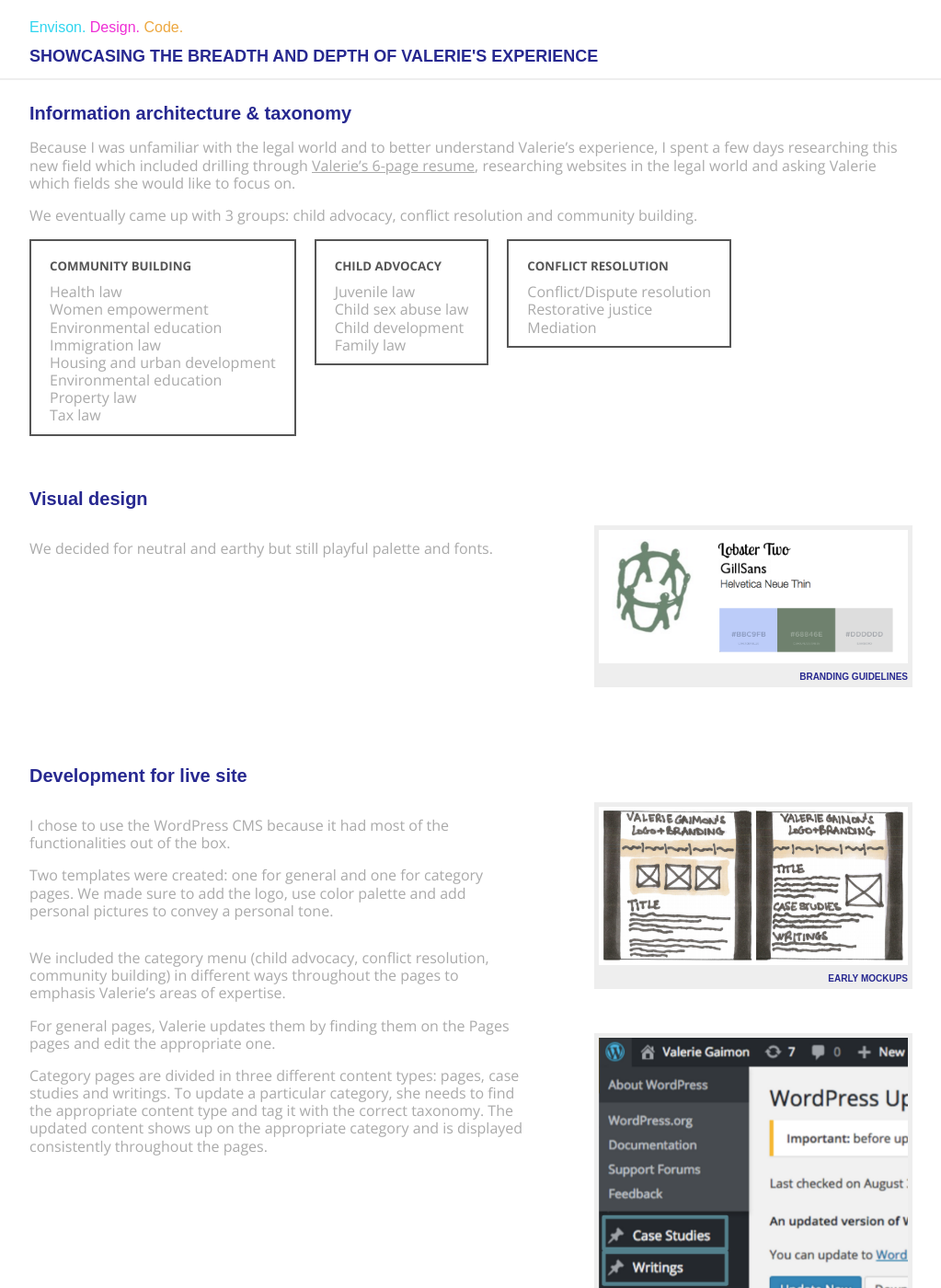
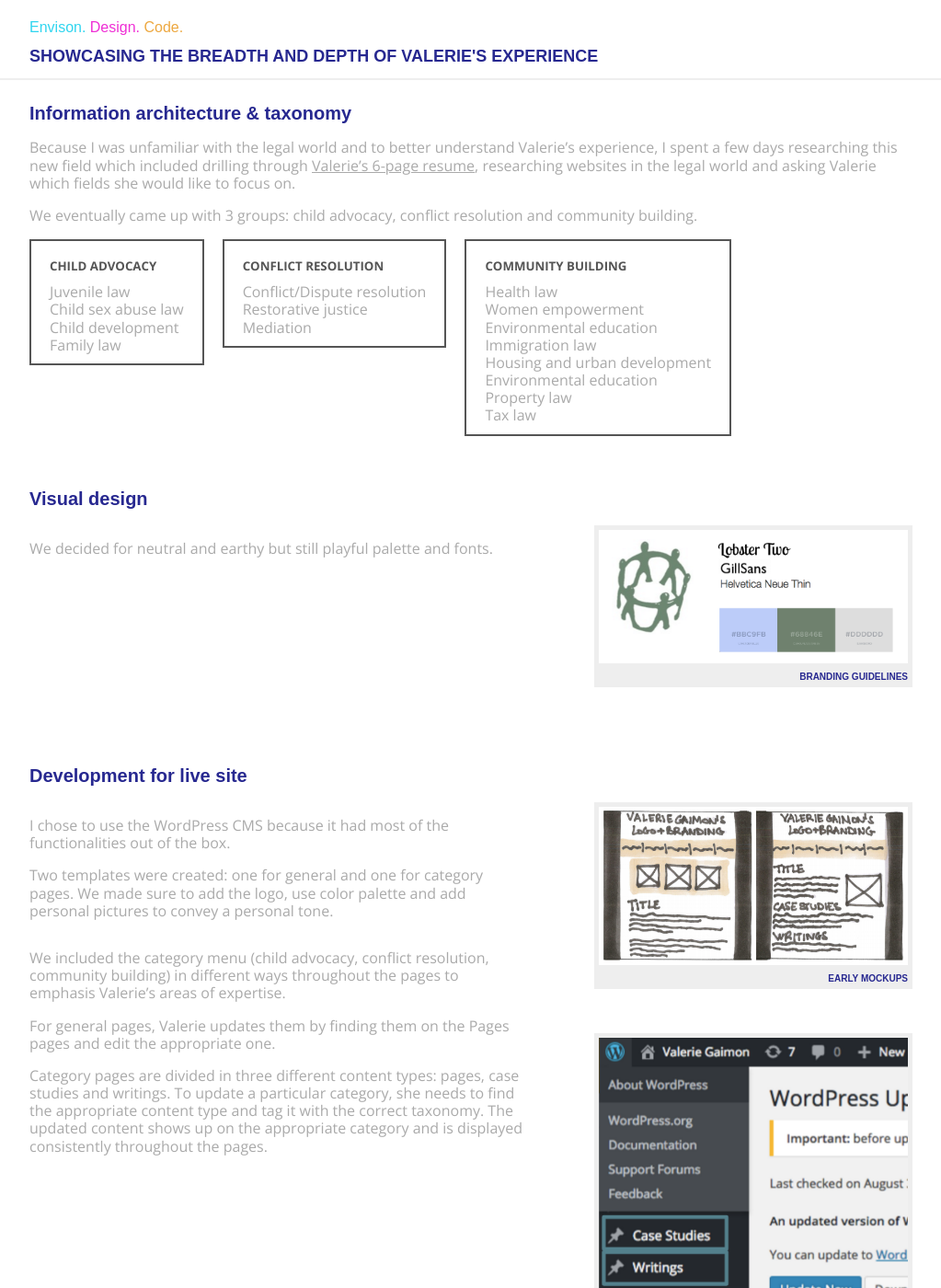
Before and after one commit to designesse/envision-design-code, a Jekyll site: the page built from _projects/2-valerieGaimon.markdown, in a window 1280 px wide and 1400 px high, scrolled down 748 px. Shown: the whole window at 92% size, without its empty margins (128-1151 px from the left). Built offline with Jekyll 4.4.1, drawn with Linux system fonts in a browser that asks for light colours; some web fonts are replaced; some of the changed text lies outside the part shown.

Commit message:
Update homepage and lessons learned for all projects.

```diff
--- a/_pages/index.html
+++ b/_pages/index.html
@@ -8,7 +8,7 @@
 	<p><em>Hi! I'm Malina Randrianavony, a UX/Product designer based in Colorado.</em></p>
 	<p>As a <em>designer at &#9829;</em>, <em>engineer by trade</em> and artist on occasions, I create experiences with beauty, functionality and meaning in mind.</p>
 	<p>With a technical career accross multiple industries, rotating hobbies to challenge my creativity and perspective, and a personal life that spreads across three continents, <em>I am passionate about bridging the gap between disciplines and cultures</em>.</p>
-	<p>Most of my skills are self-taught or learned on the job so I do my best work when diving into a new project. I learn about the stakeholders' goals, discover the pressing problems and gather the resources to <em>create beautiful, functional and meaningful products</em>.</p>
+	<p><em>Most of my skills are self-taught or learned on the job</em> so I do my best work when diving into a new project. I learn about the stakeholders' goals, discover the pressing problems and gather the resources to <em>create beautiful, functional and meaningful products</em>.</p>
 </section>
 
 {% for project in site.projects %}
--- a/_projects/2-valerieGaimon.markdown
+++ b/_projects/2-valerieGaimon.markdown
@@ -45,17 +45,6 @@
 	<p>We eventually came up with 3 groups: child advocacy, conflict resolution and community building.</p>
 	<ul class="boxes">
 		<li><ul>
-			<h5>COMMUNITY BUILDING</h5>
-			<li>Health law</li>
-			<li>Women empowerment</li>
-			<li>Environmental education</li>
-			<li>Immigration law</li>
-			<li>Housing and urban development</li>
-			<li>Environmental education</li>
-			<li>Property law</li>
-			<li>Tax law</li>
-		</ul></li>
-		<li><ul>
 			<h5>CHILD ADVOCACY</h5>
 			<li>Juvenile law</li>
 			<li>Child sex abuse law</li>
@@ -67,6 +56,17 @@
 			<li>Conflict/Dispute resolution</li>
 			<li>Restorative justice</li>
 			<li>Mediation</li>
+		</ul></li>
+		<li><ul>
+			<h5>COMMUNITY BUILDING</h5>
+			<li>Health law</li>
+			<li>Women empowerment</li>
+			<li>Environmental education</li>
+			<li>Immigration law</li>
+			<li>Housing and urban development</li>
+			<li>Environmental education</li>
+			<li>Property law</li>
+			<li>Tax law</li>
 		</ul></li>
 	</ul>
 </section>
@@ -113,3 +113,9 @@
 		<figcaption>ValerieGaimon.com homepage</figcaption>
 	</figure>
 </section>
+
+<section>
+	<h2>Lessons learned</h2>
+	<p>Valerie Gaimon's professional website is the most UXy project I have worked on, before I even knew what UX was. There were a lot more ideas and thought processes that I went through that I now understand don't make sense. Fortunately, I was able to have constructive feedback from the client as I designed and built the website.</p>
+	<p>Ultimately, I took 3 main lessons from this experience: take into account all the roles (client as site admin and readers as main audience) and build great experience for all of them, prototype and test ideas before building them, dive into an industry to understand how people communicate and behave within that domain.</p>
+</section>
--- a/assets/css/style.scss
+++ b/assets/css/style.scss
@@ -82,7 +82,14 @@
 
 	}
 
-	&.button { text-decoration: none; }
+	&.button {
+		text-decoration: none;
+
+		&:hover {
+			border: 2px solid $contrast-color;
+			color: $contrast-color;
+		}
+	}
 
 	&:link { color: $text-color; }
 	&:visited { color: $text-darker-color; }
@@ -155,6 +162,8 @@
 	padding: 10px;
 	text-transform: uppercase;
 	text-align: center;
+
+
 }
 
 .no-undl { text-decoration: none }
```
Also changed, not shown: other parts of _pages/index.html (+1 -1 lines), _projects/0-locAlly.markdown (+8 -2 lines), _projects/1-examinerCom.markdown (+7 -1 lines).
